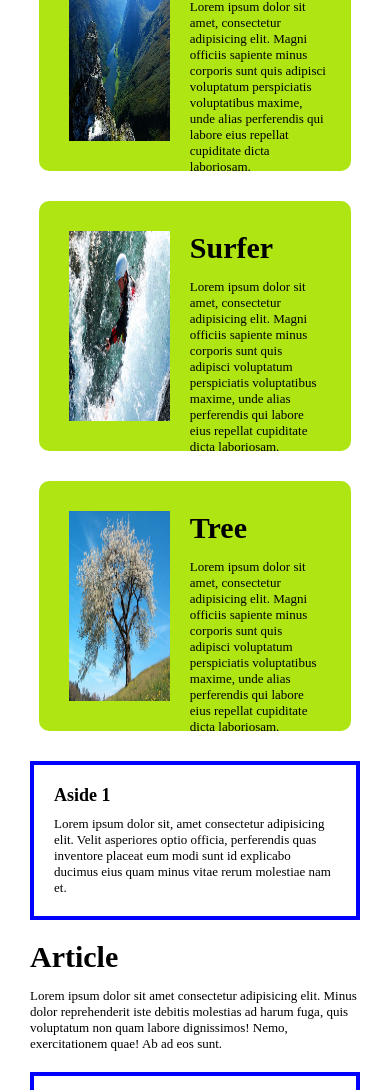
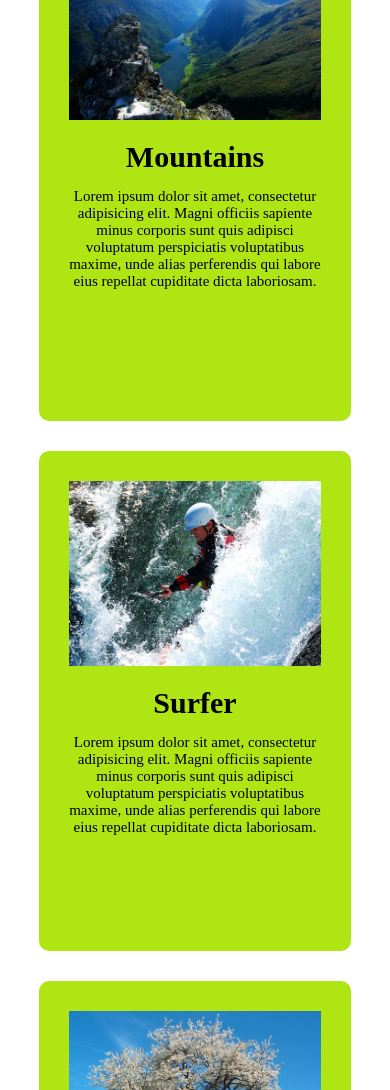
Before and after one commit to FbW-22-E04/uib-framework-variables-Hizkiel-Mesfin, a website: page index.html in a window 390 px wide. Shown: the part 679-1769 px from the top of the page. Drawn offline with Linux system fonts and the light colour scheme.

Commit message:
improved

```diff
--- a/src/sass/_queries.scss
+++ b/src/sass/_queries.scss
@@ -45,10 +45,12 @@
 
   .secondary-heading {
     font-size: 3rem;
+    text-align: center;
   }
 
   .box-para {
-    font-size: 1.3rem;
+    font-size: 1.5rem;
+    text-align: center;
   }
   .section-top {
     .flex {
@@ -56,14 +58,14 @@
       gap: 3rem;
     }
 
-    &__box--box-3 {
-    }
-
     &__box {
       width: 80%;
+      flex-direction: column;
+      align-items: center;
+      height: 50rem;
 
       img {
-        width: 40%;
+        width: 100%;
       }
     }
   }
--- a/src/sass/sections/_section-top.scss
+++ b/src/sass/sections/_section-top.scss
@@ -11,6 +11,7 @@
 
   &__box {
     display: flex;
+
     gap: 2rem;
     background-color: $color-light-green;
     width: 49%;
```
Also changed, not shown: css/main.css, 1 other file.
